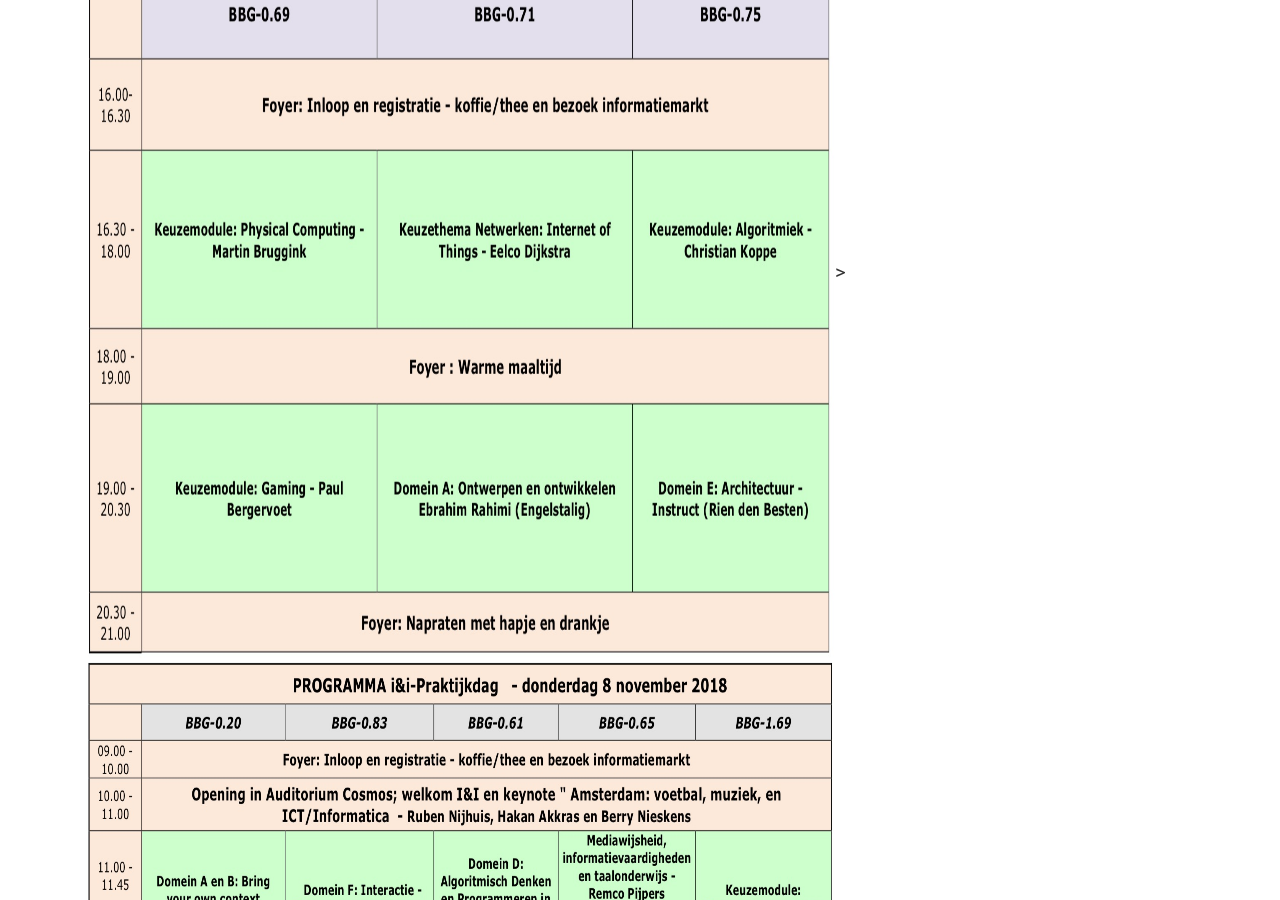
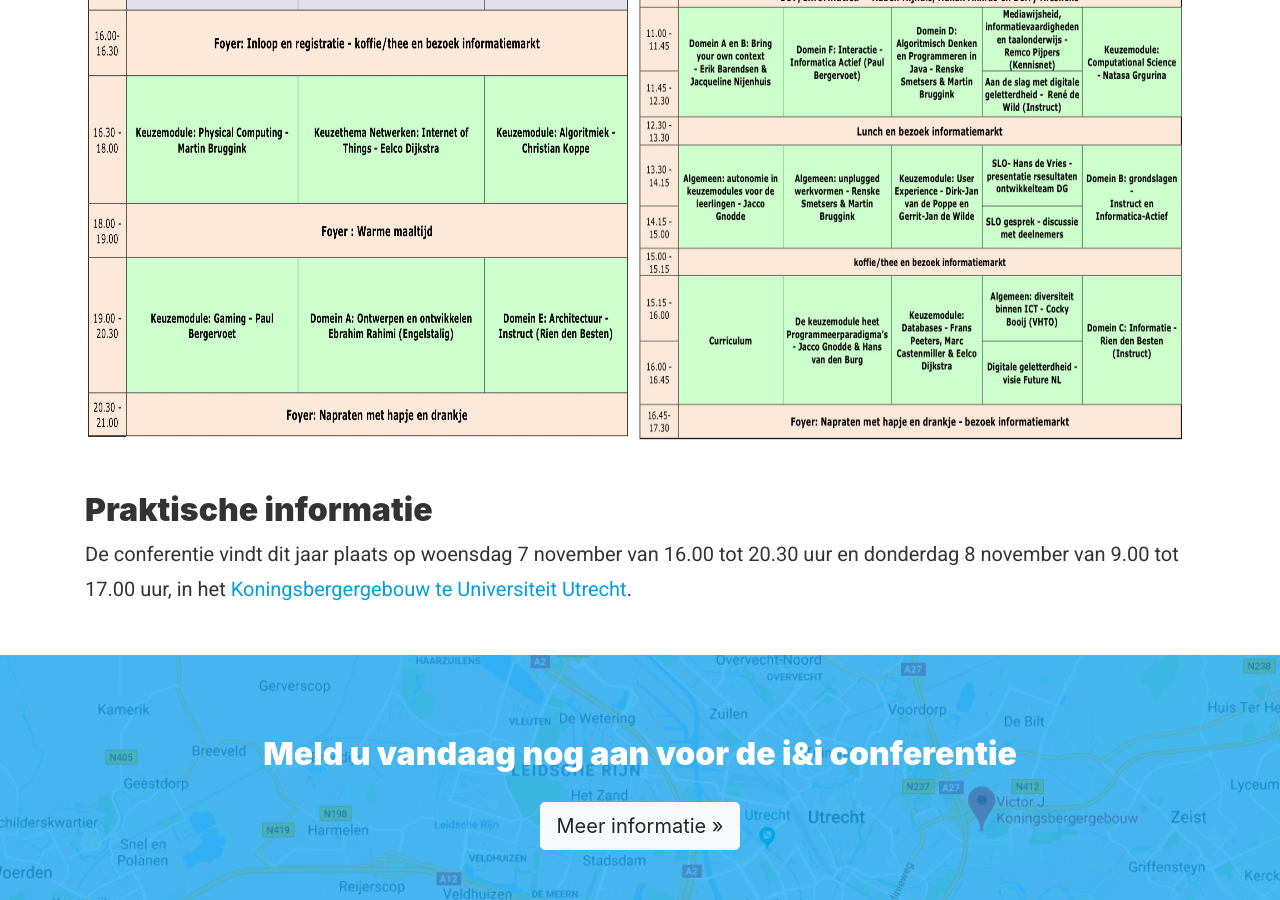
Before and after one commit to ieni/website, a Jekyll site: the page built from _projects/ieni-conferentie-2018.md, in a window 1280 px wide and 900 px high, scrolled down 1011 px. Built offline with Jekyll 4.4.1, drawn with Linux system fonts in a browser that asks for light colours.

Commit message:
Update ieni-conferentie-2018.md

```diff
--- a/_projects/ieni-conferentie-2018.md
+++ b/_projects/ieni-conferentie-2018.md
@@ -14,8 +14,8 @@ Het nieuwe examenprogramma informatica komt er aan. Tijdens deze conferentie kun
 Steeds meer scholen zien **het belang van Digitale Geletterdheid.** Tijdens de conferentie leert u meer over wat dit inhoudt en hoe andere scholen dit vormgeven. Het gaat daarbij om Computational Thinking en leren programmeren, maar ook mediawijsheid en informatievaardigheden. Ook hierbij krijgt u allerlei concreet materiaal aangereikt dat u kunt gebruiken om uw leerlingen digitaal geletterd te krijgen.
 
 ## Programma
-<img src="https://github.com/ieni/website/blob/master/assets/img/content/Programma_ii_7nov.jpg?raw=true" alt="Programma 7 november" height="776" width="750">>
- <img src="https://github.com/ieni/website/blob/master/assets/img/content/Programma_ii_8nov.jpg?raw=true" alt="Programma 8 november" height="776" width="750">
+<img src="https://github.com/ieni/website/blob/master/assets/img/content/Programma_ii_7nov.jpg?raw=true" alt="Programma 7 november" height="557" width="547">
+ <img src="https://github.com/ieni/website/blob/master/assets/img/content/Programma_ii_8nov.jpg?raw=true" alt="Programma 8 november" height="557" width="547">
 
 ## Praktische informatie
 De conferentie vindt dit jaar plaats op woensdag 7 november van 16.00 tot 20.30 uur en donderdag 8 november van 9.00 tot 17.00 uur, in het [Koningsbergergebouw te Universiteit Utrecht](https://goo.gl/maps/7CdkZcuYwsL2).
```
